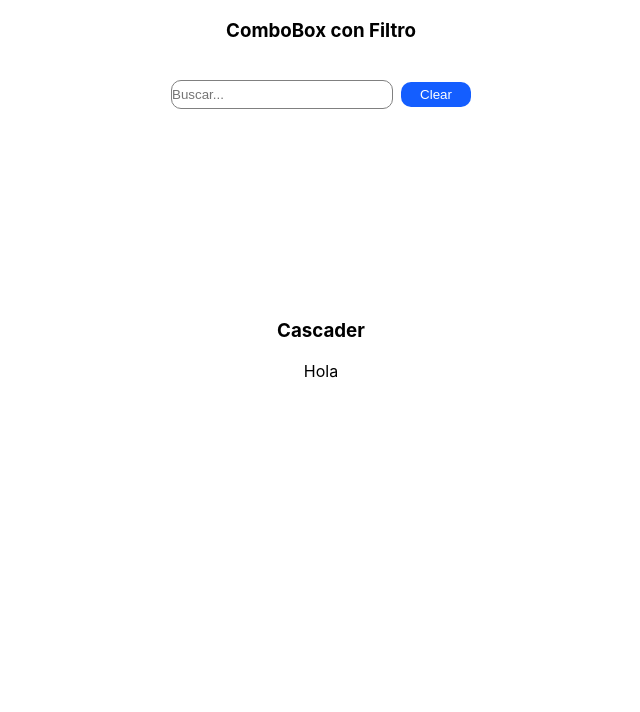
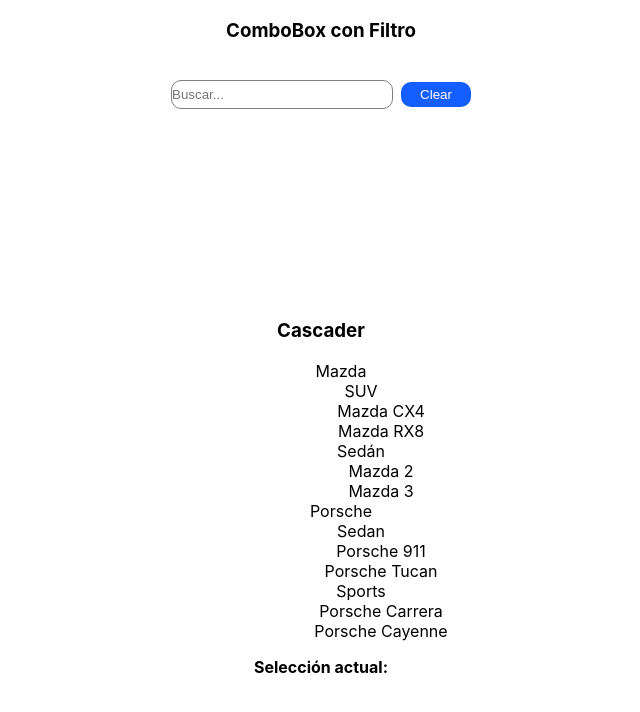
Before and after one commit to LuisaHernandez0928/React2.0, a React (Create React App) app in the folder components/: page / in a window 1280 px wide. Shown: the top 712 px of the page, without its empty margins (319-959 px from the left). Built offline with nearby package versions, Linux system fonts and the light colour scheme.

Commit message:
Cascader component basic structure

```diff
--- a/components/src/App.js
+++ b/components/src/App.js
@@ -1,5 +1,5 @@
 import "./App.css";
-import Cascader  from "./components/cascader";
+import Cascader from "./components/cascader";
 import ComboBox from "./components/combobox";
 
 const App = () => {
@@ -13,7 +13,7 @@
     "Lista de Schilldner",
   ];
 
-  const menuCars = [
+  const menusDesplegables = [
     {
       label: "Mazda",
       value: "mazda",
@@ -89,7 +89,7 @@
       <h3>ComboBox con Filtro</h3>
       <ComboBox options={opciones} />
       <h3>Cascader</h3>
-      <Cascader menuCars={menuCars} />
+      <Cascader data={menusDesplegables} />
     </div>
   );
 };
--- a/components/src/components/cascader/index.js
+++ b/components/src/components/cascader/index.js
@@ -1,7 +1,50 @@
+import { useState } from "react";
 import styles from "./index.modules.css";
 
-const Cascader = (menuCars) => {
-  return <div className={styles.mainContainer}>Hola</div>;
+const Cascader = ({ data }) => {
+  const [selectedValues, setSelectedValues] = useState([]);
+
+  const handleItemClick = (value) => {
+    const newSelectedValues = [...selectedValues, value];
+    setSelectedValues(newSelectedValues);
+  };
+
+  const handleBackClick = () => {
+    const newSelectedValues = [...selectedValues];
+    newSelectedValues.pop();
+    setSelectedValues(newSelectedValues);
+  };
+
+  const renderMenu = (menuData) => {
+    return (
+      <ul>
+        {menuData.map((item) => (
+          <li key={item.value} onClick={() => handleItemClick(item.value)}>
+            {item.label}
+            {item.children && renderMenu(item.children)}
+          </li>
+        ))}
+      </ul>
+    );
+  };
+
+  return (
+    <div>
+      {selectedValues.length > 0 && (
+        <button onClick={handleBackClick}>Atrás</button>
+      )}
+      {renderMenu(data)}
+      <div>
+        <strong>Selección actual:</strong>
+        {selectedValues.map((value, index) => (
+          <span key={value}>
+            {index > 0 && " > "}
+            {value}
+          </span>
+        ))}
+      </div>
+    </div>
+  );
 };
 
 export default Cascader;
--- a/components/src/components/cascader/index.modules.css
+++ b/components/src/components/cascader/index.modules.css
@@ -4,3 +4,8 @@
   margin: 0;
   box-sizing: border-box;
 }
+
+.dropDownMenu{
+  width: 250px;
+  height: 70px;
+}
```
Also changed, not shown: components/requirements.txt.
